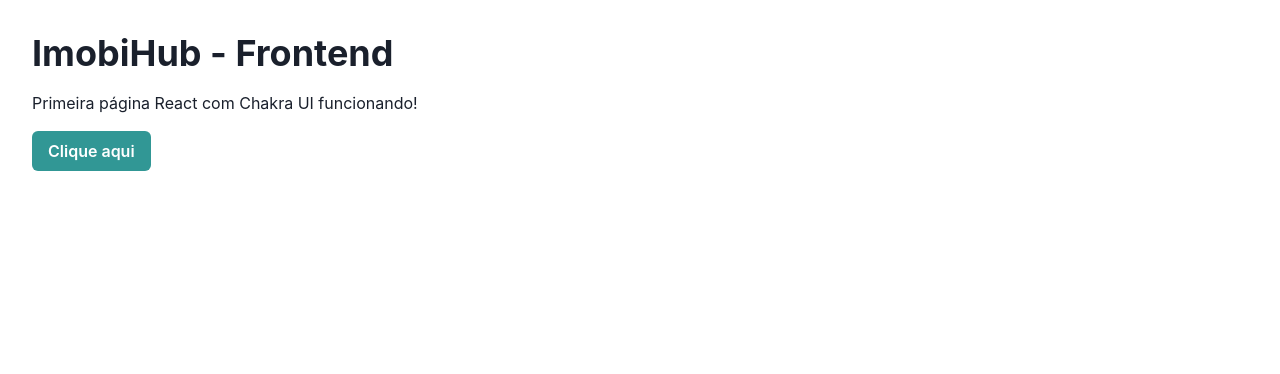
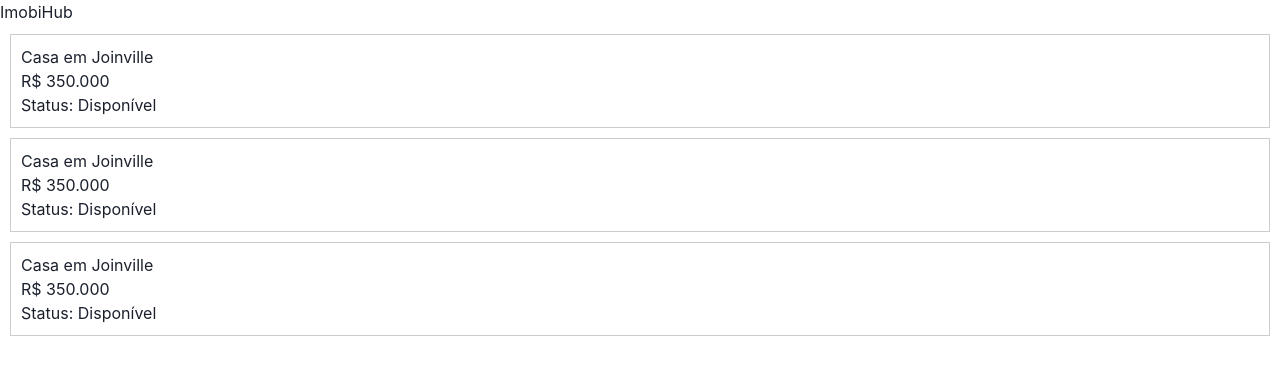
Before and after one commit to ImobiHub/ImobiHub, a React (Vite) app in the folder frontend/: page / in a window 1280 px wide. Shown: the top 374 px of the page. Built offline with nearby package versions, Linux system fonts and the light colour scheme.

Commit message:
feat: prototipo inicial do frontend com rotas e cards de imoveis

```diff
--- a/frontend/package.json
+++ b/frontend/package.json
@@ -15,7 +15,8 @@
     "@emotion/styled": "^11.14.1",
     "framer-motion": "^12.38.0",
     "react": "^19.2.4",
-    "react-dom": "^19.2.4"
+    "react-dom": "^19.2.4",
+    "react-router-dom": "^7.13.2"
   },
   "devDependencies": {
     "@eslint/js": "^9.39.4",
--- a/frontend/src/App.tsx
+++ b/frontend/src/App.tsx
@@ -1,13 +1,7 @@
-import { Box, Heading, Text, Button } from "@chakra-ui/react";
+import AppRoutes from "./routes";
 
 function App() {
-  return (
-    <Box p={8}>
-      <Heading>ImobiHub - Frontend</Heading>
-      <Text mt={4}>Primeira página React com Chakra UI funcionando!</Text>
-      <Button mt={4} colorScheme="teal">Clique aqui</Button>
-    </Box>
-  );
+  return <AppRoutes />;
 }
 
 export default App;
--- a/frontend/src/componentes/cardImovel.tsx
+++ b/frontend/src/componentes/cardImovel.tsx
@@ -1,30 +1,9 @@
-import { Box, Image, Heading, Text } from "@chakra-ui/react";
-
-interface ImovelCardProps {
-  titulo: string;
-  preco: number;
-  local: string;
-  imagem: string;
-}
-
-export function ImovelCard({ titulo, preco, local, imagem }: ImovelCardProps) {
+export default function CardImovel() {
   return (
-    <Box
-      borderWidth="1px"
-      borderRadius="lg"
-      overflow="hidden"
-      p="4"
-      _hover={{ shadow: "lg" }}
-    >
-      <Image src={imagem} alt={titulo} borderRadius="md" />
-
-      <Heading fontSize="xl" mt="3">{titulo}</Heading>
-
-      <Text fontWeight="bold" color="green.500">
-        R$ {preco.toLocaleString()}
-      </Text>
-
-      <Text color="gray.600">{local}</Text>
-    </Box>
+    <div style={{ border: "1px solid #ccc", margin: 10, padding: 10 }}>
+      <h3>Casa em Joinville</h3>
+      <p>R$ 350.000</p>
+      <p>Status: Disponível</p>
+    </div>
   );
 }
--- a/frontend/src/pages/landingPage.tsx
+++ b/frontend/src/pages/landingPage.tsx
@@ -0,0 +1,12 @@
+import CardImovel from "../componentes/CardImovel";
+
+export default function LandingPage() {
+  return (
+    <div>
+      <h1>ImobiHub</h1>
+      <CardImovel />
+      <CardImovel />
+      <CardImovel />
+    </div>
+  );
+}
--- /dev/null
+++ b/frontend/src/routes/index.tsx
@@ -0,0 +1,12 @@
+import { BrowserRouter, Routes, Route } from "react-router-dom";
+import LandingPage from "../pages/LandingPage";
+
+export default function AppRoutes() {
+  return (
+    <BrowserRouter>
+      <Routes>
+        <Route path="/" element={<LandingPage />} />
+      </Routes>
+    </BrowserRouter>
+  );
+}
--- /dev/null
+++ b/frontend/src/services/api.ts
@@ -0,0 +1,5 @@
+import axios from "axios";
+
+export const api = axios.create({
+  baseURL: "https://localhost:5001/api",
+});
```
Also changed, not shown: 1 other file (tests, documents, lock files or other folders).
